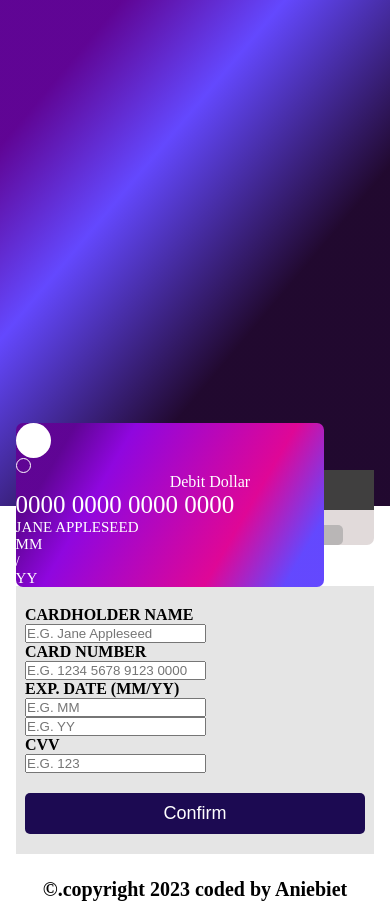
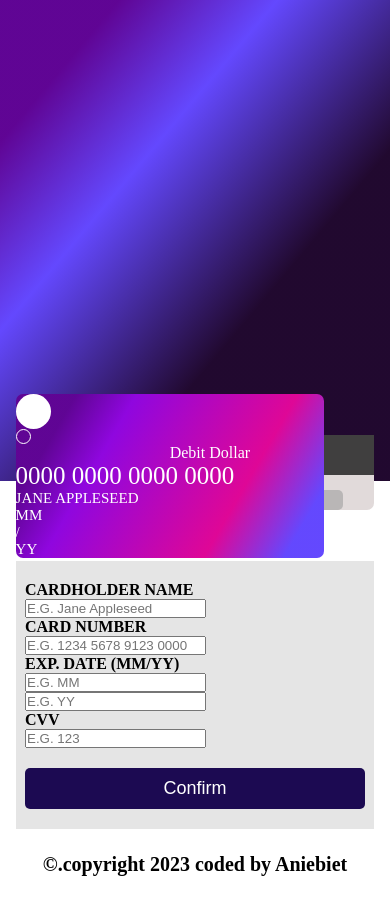
Before and after one commit to Anie22/Interactive-Card-Vue, a Vue app: page / in a window 390 px wide. After the commit the page ends 876 px from the top, so only its background shows below. Built offline with nearby package versions, Linux system fonts and the light colour scheme; the HTML template or start-up script is replaced by a standard one.

Commit message:
first commit

```diff
--- a/src/views/HomeView.vue
+++ b/src/views/HomeView.vue
@@ -221,7 +221,7 @@ export default {
     display: flex;
     flex-direction: column-reverse;
     width: 100%;
-    height: 60vh;
+    height: 57vh;
   }
 }
 .second-stage{
```
